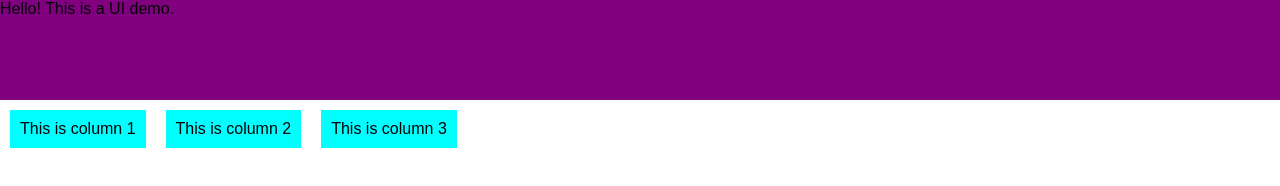
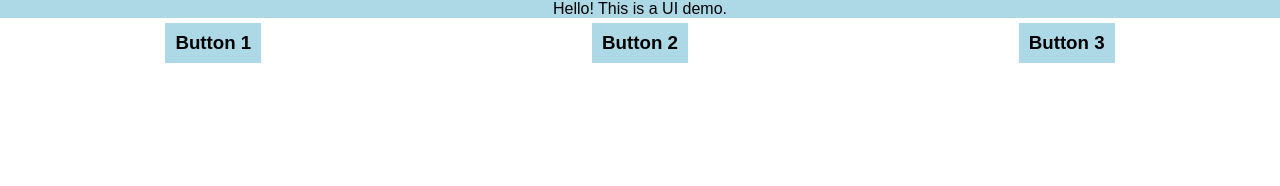
Before and after one commit to sudheerapte/popcornserver, a plain HTML site: page assets/uidemo/uidemo-index.html in a window 1280 px wide. Drawn offline with Linux system fonts and the light colour scheme.

Commit message:
uidemo has three buttons

```diff
--- a/assets/uidemo/allstyles.css
+++ b/assets/uidemo/allstyles.css
@@ -5,21 +5,28 @@ body {
     margin: 0;
 }
 header {
-    background: purple;
-    height: 100px;
+    background: lightblue;
+    text-align: center;
 }
 h1 {
     text-align: center;
-    color: white;
-    line-height: 100px;
+    line-height: 20px;
     margin: 0;
 }
 article {
     padding: 10px;
-    margin: 10px;
-    background: aqua;
+    margin: 5px;
+    background: lightblue;
 }
+
+/*
+article:nth-of-type(3) {
+    flex: 100px;
+}
+*/
 
 section {
     display: flex;
+    align-items: stretch;
+    justify-content: space-around;
 }
--- a/assets/uidemo/uidemo-index.html
+++ b/assets/uidemo/uidemo-index.html
@@ -17,13 +17,13 @@
       </header>
     <section>
         <article>
-          This is column 1
+          <h1>Button 1</h1>
         </article>
         <article>
-          This is column 2
+          <h1>Button 2</h1>
         </article>
         <article>
-          This is column 3
+          <h1>Button 3</h1>
         </article>
     </section>
   </body>
```
